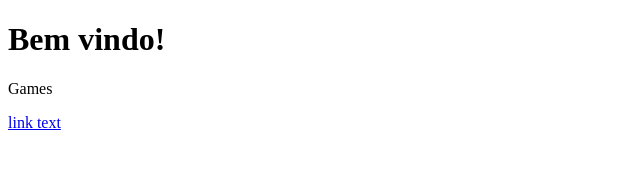
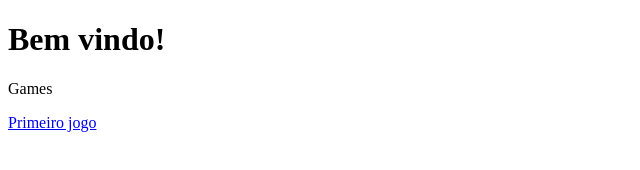
Before and after one commit to HenriqueEduardo1/HenriqueEduardo1.github.io, a plain HTML site: page index.html in a window 1280 px wide. Shown: the full height of the page, 0-640 px from the left. Drawn offline with Linux system fonts and the light colour scheme.

Commit message:
Update index.html

```diff
--- a/index.html
+++ b/index.html
@@ -7,7 +7,7 @@
 
     <h1>Bem vindo!</h1>
     <p>Games</p>
-    <a href="url">link text</a>
+    <a href="https://henriqueeduardo1.github.io/mathematical-space/">Primeiro jogo</a>
 
   </body>
 </html>
```
